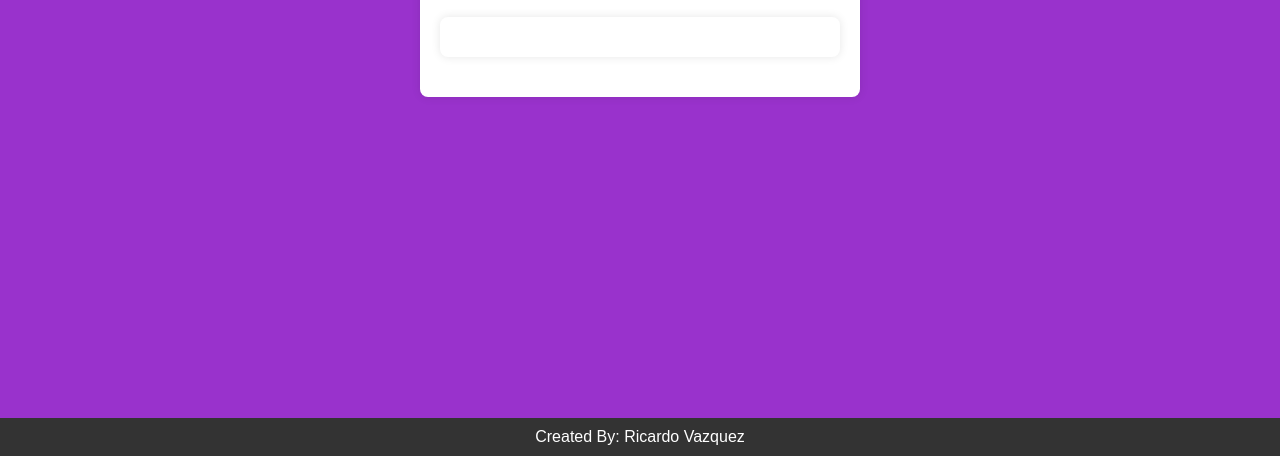
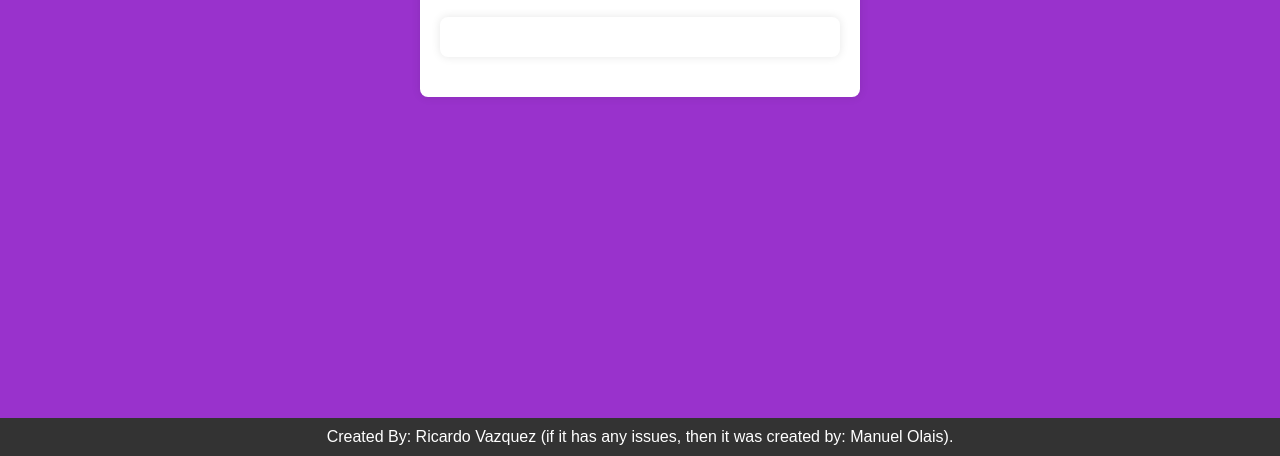
Before and after one commit to rvazquez-ias/AQB, a plain HTML site: page index.html in a window 1280 px wide. Shown: the part 344-800 px from the top of the page. Drawn offline with Linux system fonts and the light colour scheme.

Commit message:
Updated created by

```diff
--- a/index.html
+++ b/index.html
@@ -111,7 +111,7 @@
         <div class="container" id="output" style="margin-top: 20px;">
         </div>
     </div>
-    <footer>Created By: Ricardo Vazquez</footer>
+    <footer>Created By: Ricardo Vazquez (if it has any issues, then it was created by: Manuel Olais).</footer>
 </body>
 
 <script>
```
